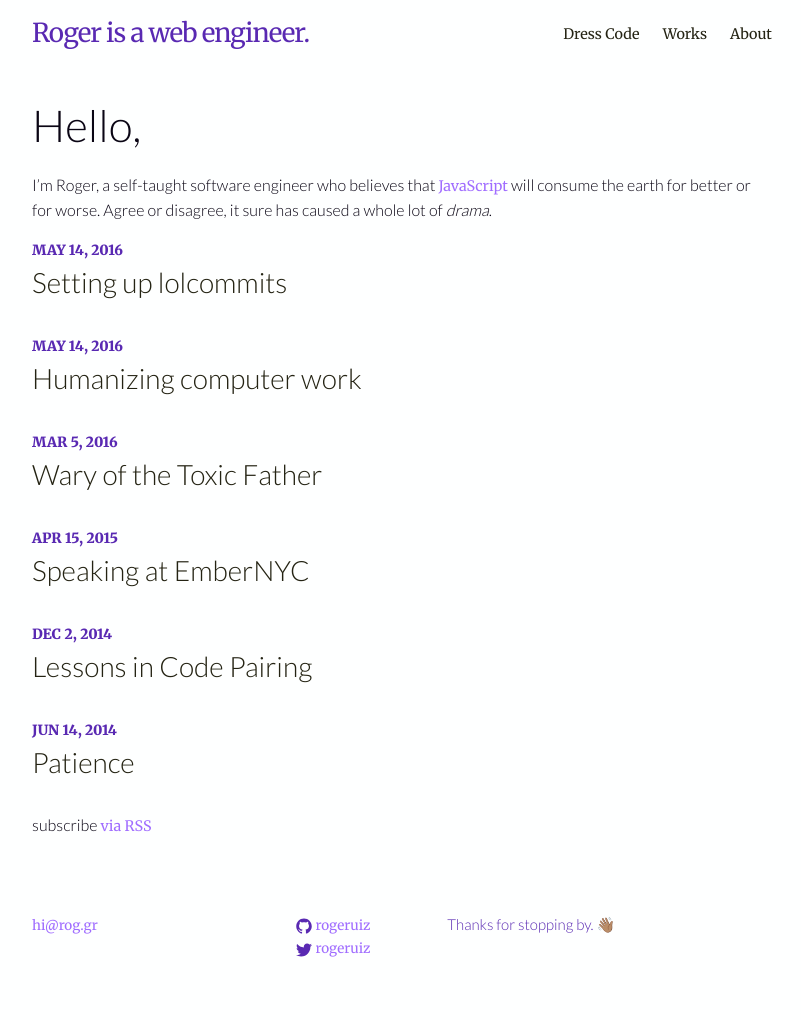
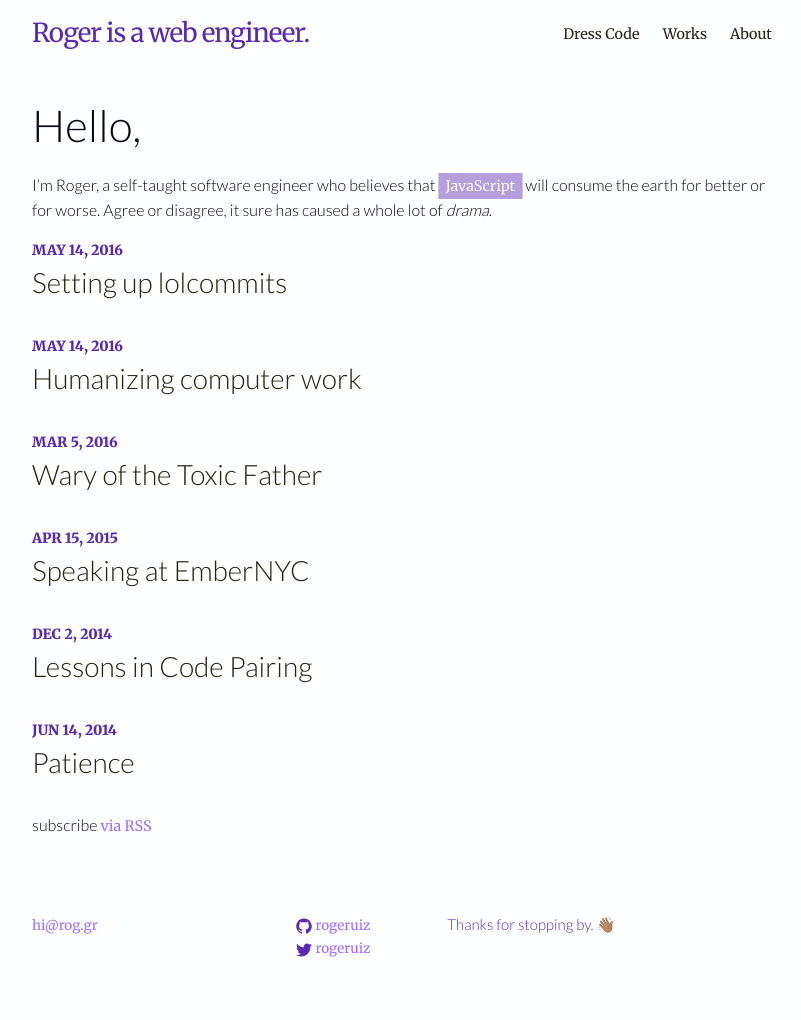
Before and after one commit to rogeruiz/write, a Jekyll site: the page built from index.html, in a window 1280 px wide. Shown: the whole page, without its empty margins (238-1039 px from the left). Built offline with Jekyll 4.4.1, drawn with Linux system fonts in a browser that asks for light colours.

Commit message:
Add highlighting anchors :tada:

```diff
--- a/_layouts/page.html
+++ b/_layouts/page.html
@@ -3,7 +3,7 @@ layout: default
 ---
 <div class="post">
 
-  <article class="post-content">
+  <article class="post-content highlight-anchors">
     {{ content }}
   </article>
 
--- a/_layouts/post.html
+++ b/_layouts/post.html
@@ -7,7 +7,7 @@ layout: default
     <p class="post-meta">{{ page.date | date: "%b %-d, %Y" }}{% if page.author %} • {{ page.author }}{% endif %}{% if page.meta %} • {{ page.meta }}{% endif %}</p>
   </header>
 
-  <article class="post-content">
+  <article class="post-content highlight-anchors">
     {{ content }}
   </article>
 
--- a/_sass/_base.scss
+++ b/_sass/_base.scss
@@ -103,8 +103,21 @@ a {
         color: $cl-text;
         text-decoration: underline;
     }
+
+    .highlight-anchors p > & {
+      $l-color: rgba($cl-tertiary-left, 0.45);
+      $l-spacing: 0.25em;
+      display: inline;
+      background: $l-color;
+      color: rgba($cl-main, 0.95);
+      padding: $l-spacing;
+      margin-right: ($l-spacing * 2);
+      position: relative;
+      left: $l-spacing;
+      box-shadow: $l-spacing 0 0 $l-color,
+                  ($l-spacing * -1) 0 0 $l-color;
+    }
 }
-
 
 
 /**
--- a/index.html
+++ b/index.html
@@ -5,7 +5,9 @@ layout: default
 <div class="home">
 
   <h1 class="page-heading">Hello,</h1>
-  <p>{{ site.description | markdownify }}</p>
+  <div class="highlight-anchors">
+    {{ site.description | markdownify }}
+  </div>
 
   <ul class="post-list">
     {% for post in site.categories.writing %}
```
Also changed, not shown: Gemfile.lock.
